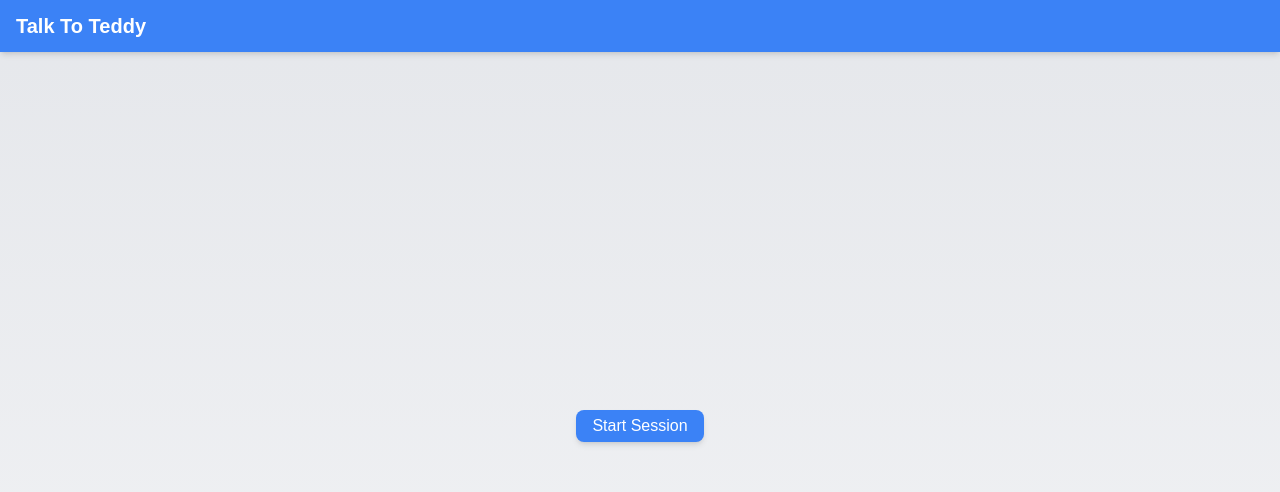
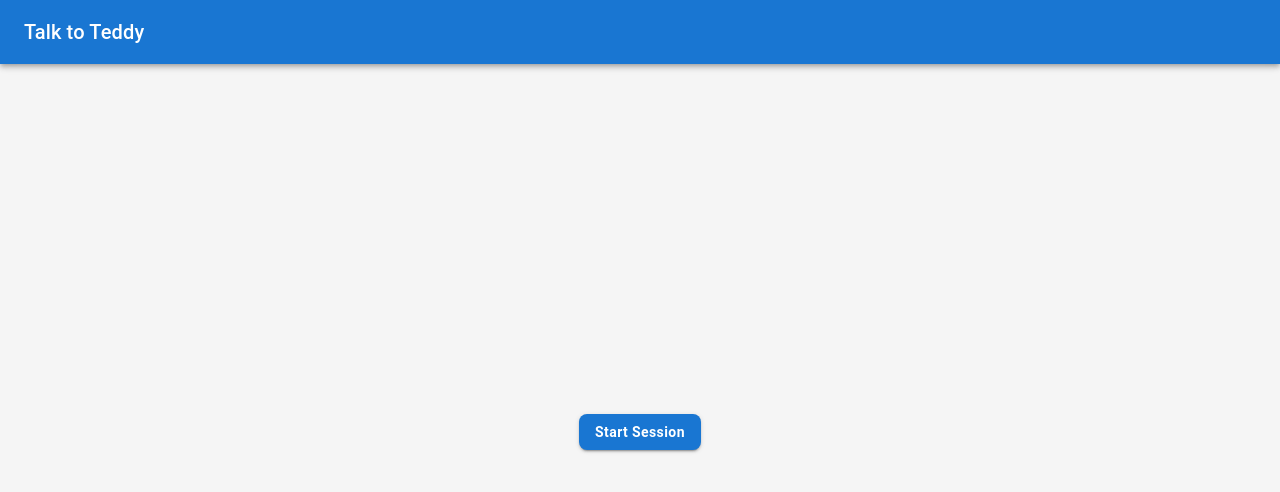
Before and after one commit to arzekeil/talk_to_duckie, a React (Vite) app: page / in a window 1280 px wide. Shown: the top 492 px of the page. Built offline with nearby package versions, Linux system fonts and the light colour scheme.

Commit message:
uses mui, added toggle to turn chat on and off

```diff
--- a/package.json
+++ b/package.json
@@ -10,7 +10,11 @@
     "preview": "vite preview"
   },
   "dependencies": {
+    "@emotion/react": "^11.13.5",
+    "@emotion/styled": "^11.13.5",
     "@monaco-editor/react": "^4.6.0",
+    "@mui/icons-material": "^6.1.9",
+    "@mui/material": "^6.1.9",
     "axios": "^1.7.8",
     "monaco-editor": "^0.52.0",
     "react": "^18.3.1",
--- a/src/App.tsx
+++ b/src/App.tsx
@@ -1,10 +1,10 @@
 import React, { useState } from "react";
-import AppBar from "./components/AppBar";
+import MyAppBar from "./components/MyAppBar";
 import MessageWidget from "./widgets/MessageWidget";
 import AudioRecorder from "./components/AudioRecorder";
 import Message from "./types/Message";
 import CodeEditor from "./components/CodeEditor";
-import { Editor } from "@monaco-editor/react";
+import { Box, Button, CircularProgress, Paper, Typography, Switch, FormControlLabel } from "@mui/material";
 
 const BASE_URL = "http://localhost:5000";
 
@@ -16,6 +16,7 @@ const App: React.FC = () => {
   const [codeOutput, setCodeOutput] = useState<string | null>(null);
   const [errorMessage, setErrorMessage] = useState<string | null>(null);
   const [question, setQuestion] = useState("");
+  const [showMessages, setShowMessages] = useState(true); // State to toggle message visibility
 
   const addUserMessage = (message: Message) => {
     setUserMessages((prevMessages) => [...prevMessages, message]);
@@ -53,11 +54,7 @@ const App: React.FC = () => {
           setQuestion(`# ${messageLine.split("Question: ")[1]}`);
           continue;
         }
-        const aiMessage = new Message(
-          Date.now(),
-          "recipient",
-          messageLine,
-        );
+        const aiMessage = new Message(Date.now(), "recipient", messageLine);
         addRecipientMessage(aiMessage);
         await new Promise((resolve) => setTimeout(resolve, 1000));
       }
@@ -111,7 +108,7 @@ const App: React.FC = () => {
         headers: {
           "Content-Type": "application/json",
         },
-        body: JSON.stringify({ code })
+        body: JSON.stringify({ code }),
       });
 
       if (!response.ok) throw new Error("Failed to execute code");
@@ -122,11 +119,7 @@ const App: React.FC = () => {
       for (let i = 0; i < data.response.length; i++) {
         const messageLine = data.response[i] || "I didn't understand that.";
 
-        const aiMessage = new Message(
-          Date.now(),
-          "recipient",
-          messageLine,
-        );
+        const aiMessage = new Message(Date.now(), "recipient", messageLine);
         addRecipientMessage(aiMessage);
         await new Promise((resolve) => setTimeout(resolve, 1000));
       }
@@ -148,49 +141,98 @@ const App: React.FC = () => {
   };
 
   return (
-    <div className="min-h-screen bg-gradient-to-b from-gray-200 to-gray-100 flex flex-col">
-      <AppBar />
+    <Box display="flex" flexDirection="column" minHeight="100vh" bgcolor="grey.100">
+      <MyAppBar />
 
-      <main className="flex-grow flex">
+      <Box flexGrow={1} display="flex">
         {!start && (
-          <div className="flex-grow flex justify-center items-center">
-            <button
-              className="bg-blue-500 text-white px-4 py-2 rounded-lg shadow-md hover:bg-blue-600 disabled:opacity-50"
+          <Box
+            flexGrow={1}
+            display="flex"
+            justifyContent="center"
+            alignItems="center"
+            p={2}
+          >
+            <Button
+              variant="contained"
+              color="primary"
               onClick={startSession}
               disabled={loading}
             >
-              {loading ? "Loading..." : "Start Session"}
-            </button>
-          </div>
+              {loading ? <CircularProgress size={24} color="inherit" /> : "Start Session"}
+            </Button>
+          </Box>
         )}
         {start && (
-          <div className="flex flex-grow" style={{ height: "calc(100vh - 64px)" }}>
+          <Box display="flex" flexGrow={1} height="calc(100vh - 64px)">
             {/* Code Editor */}
-            <div className="flex-grow bg-white shadow-lg rounded-l-xl p-4" style={{ width: "50%" }}>
+            <Box
+              flex={1}
+              bgcolor="white"
+              boxShadow={3}
+              borderRadius={2}
+              p={2}
+              display="flex"
+              flexDirection="column"
+            >
               <CodeEditor defaultLanguage="python" onRun={handleRunCode} />
-              {loading && <div className="text-center mt-4 animate-pulse">Running code...</div>}
+              {loading && (
+                <Typography variant="body1" textAlign="center" mt={2}>
+                  Running code...
+                </Typography>
+              )}
               {codeOutput && (
-                <div className="bg-gray-200 p-4 mt-4 rounded">
-                  <strong>Output:</strong>
-                  <pre>{codeOutput}</pre>
-                </div>
+                <Paper elevation={1} sx={{ p: 2, mt: 2 }}>
+                  <Typography variant="subtitle1" fontWeight="bold">
+                    Output:
+                  </Typography>
+                  <Typography variant="body2" component="pre">
+                    {codeOutput}
+                  </Typography>
+                </Paper>
               )}
-            </div>
+            </Box>
 
             {/* Chat Section */}
-            <div className="bg-white shadow-lg rounded-r-xl flex flex-col" style={{ width: "50%" }}>
-              {/* Chat Messages */}
-              <div className="flex-grow p-4 space-y-4 overflow-y-auto">
-                {sortMessages().map((message) => (
-                  <MessageWidget key={message.id} message={message} />
-                ))}
-              </div>
-              {/* Error Message */}
-              {errorMessage && (
-                <div className="text-red-500 text-center py-2 bg-red-100 rounded-md">{errorMessage}</div>
-              )}
+            <Box
+              flex={1}
+              bgcolor="white"
+              boxShadow={3}
+              borderRadius={2}
+              display="flex"
+              flexDirection="column"
+            >
+              {/* Toggle Switch */}
+              <Box p={2} display="flex" justifyContent="flex-end">
+                <FormControlLabel
+                  control={
+                    <Switch
+                      checked={showMessages}
+                      onChange={() => setShowMessages((prev) => !prev)}
+                      color="primary"
+                    />
+                  }
+                  label="Show Messages"
+                />
+              </Box>
+
+              {/* Messages Wrapper */}
+              <Box flexGrow={1} display="flex" flexDirection="column" overflow="auto" p={2}>
+                {showMessages &&
+                  sortMessages().map((message) => (
+                    <Box key={message.id} mb={1} px={1}>
+                      <MessageWidget message={message} />
+                    </Box>
+                  ))}
+              </Box>
+
               {/* Audio Recorder */}
-              <div className="bg-gray-100 border-t border-gray-300 p-4 rounded-b-xl">
+              <Box
+                p={2}
+                bgcolor="grey.200"
+                borderTop="1px solid"
+                borderColor="grey.300"
+              >
                 <AudioRecorder
                   onSend={({ audioUrl, text }) =>
                     addUserMessage(
@@ -203,12 +245,12 @@ const App: React.FC = () => {
                     )
                   }
                 />
-              </div>
-            </div>
-          </div>
+              </Box>
+            </Box>
+          </Box>
         )}
-      </main>
-    </div>
+      </Box>
+    </Box>
   );
 };
 
--- a/src/components/AppBar.tsx
+++ /dev/null
@@ -1,100 +0,0 @@
-import React, { useState } from "react";
-
-const AppBar: React.FC = () => {
-    const [isMenuOpen, setIsMenuOpen] = useState(false);
-
-    const toggleMenu = () => setIsMenuOpen(!isMenuOpen);
-
-    return (
-        <header className="bg-blue-500 text-white shadow-md">
-            <div className="container mx-auto px-4 py-3 flex items-center justify-between">
-                {/* Logo */}
-                <div className="text-xl font-bold">
-                    <a href="/">Talk To Teddy</a>
-                </div>
-
-                {/* Desktop Navigation */}
-                {/* <nav className="hidden md:flex space-x-6">
-                    <a
-                        href="#"
-                        className="hover:text-gray-300 transition-colors"
-                    >
-                        Home
-                    </a>
-                    <a
-                        href="#"
-                        className="hover:text-gray-300 transition-colors"
-                    >
-                        About
-                    </a>
-                    <a
-                        href="#"
-                        className="hover:text-gray-300 transition-colors"
-                    >
-                        Services
-                    </a>
-                    <a
-                        href="#"
-                        className="hover:text-gray-300 transition-colors"
-                    >
-                        Contact
-                    </a>
-                </nav> */}
-
-                {/* Mobile Menu Button */}
-                {/* <button
-                    className="md:hidden text-gray-300 focus:outline-none"
-                    onClick={toggleMenu}
-                    aria-label="Toggle Menu"
-                >
-                    <svg
-                        className="h-6 w-6"
-                        xmlns="http://www.w3.org/2000/svg"
-                        fill="none"
-                        viewBox="0 0 24 24"
-                        stroke="currentColor"
-                    >
-                        <path
-                            strokeLinecap="round"
-                            strokeLinejoin="round"
-                            strokeWidth={2}
-                            d={isMenuOpen ? "M6 18L18 6M6 6l12 12" : "M4 6h16M4 12h16M4 18h16"}
-                        />
-                    </svg>
-                </button> */}
-            </div>
-
-            {/* Mobile Navigation */}
-            {isMenuOpen && (
-                <nav className="md:hidden bg-blue-500">
-                    <a
-                        href="#"
-                        className="block py-2 px-4 hover:bg-gray-600 transition-colors"
-                    >
-                        Home
-                    </a>
-                    <a
-                        href="#"
-                        className="block py-2 px-4 hover:bg-gray-600 transition-colors"
-                    >
-                        About
-                    </a>
-                    <a
-                        href="#"
-                        className="block py-2 px-4 hover:bg-gray-600 transition-colors"
-                    >
-                        Services
-                    </a>
-                    <a
-                        href="#"
-                        className="block py-2 px-4 hover:bg-gray-600 transition-colors"
-                    >
-                        Contact
-                    </a>
-                </nav>
-            )}
-        </header>
-    );
-};
-
-export default AppBar;
--- /dev/null
+++ b/src/components/MyAppBar.tsx
@@ -0,0 +1,18 @@
+import React from "react";
+import AppBar from "@mui/material/AppBar";
+import Toolbar from "@mui/material/Toolbar";
+import Typography from "@mui/material/Typography";
+
+const MyAppBar: React.FC = () => {
+    return (
+        <AppBar position="static">
+            <Toolbar>
+                <Typography variant="h6" component="div" sx={{ flexGrow: 1 }}>
+                    Talk to Teddy
+                </Typography>
+            </Toolbar>
+        </AppBar>
+    );
+};
+
+export default MyAppBar;
--- a/src/main.tsx
+++ b/src/main.tsx
@@ -1,10 +1,16 @@
 import { StrictMode } from 'react'
 import { createRoot } from 'react-dom/client'
+import { ThemeProvider } from '@mui/material/styles';
+import CssBaseline from '@mui/material/CssBaseline';
 import './styles/index.css'
+import theme from './theme.ts';
 import App from './App.tsx'
 
 createRoot(document.getElementById('root')!).render(
   <StrictMode>
-    <App />
+    <ThemeProvider theme={theme}>
+      <CssBaseline />
+      <App />
+    </ThemeProvider>
   </StrictMode>,
 )
--- /dev/null
+++ b/src/theme.ts
@@ -0,0 +1,62 @@
+// theme.ts
+
+import { createTheme } from '@mui/material/styles';
+
+// Create a custom theme
+const theme = createTheme({
+    palette: {
+        primary: {
+            main: '#1976d2', // Primary color (blue)
+            light: '#63a4ff', // Light variant
+            dark: '#004ba0', // Dark variant
+            contrastText: '#ffffff', // Text color for primary buttons
+        },
+        secondary: {
+            main: '#dc004e', // Secondary color (red)
+            light: '#ff5c8d', // Light variant
+            dark: '#9a0036', // Dark variant
+            contrastText: '#ffffff', // Text color for secondary buttons
+        },
+        background: {
+            default: '#f5f5f5', // Default background color
+            paper: '#ffffff', // Background for cards and dialogs
+        },
+        text: {
+            primary: '#333333', // Default text color
+            secondary: '#555555', // Secondary text color
+        },
+    },
+    typography: {
+        fontFamily: '"Roboto", "Helvetica", "Arial", sans-serif',
+        h1: {
+            fontSize: '2.5rem',
+            fontWeight: 700,
+        },
+        h2: {
+            fontSize: '2rem',
+            fontWeight: 600,
+        },
+        body1: {
+            fontSize: '1rem',
+        },
+        button: {
+            textTransform: 'none', // Disable uppercase styling for buttons
+            fontWeight: 600,
+        },
+    },
+    spacing: 8, // Default spacing unit (e.g., 8px for 1 unit)
+    breakpoints: {
+        values: {
+            xs: 0, // Extra-small screens
+            sm: 600, // Small screens
+            md: 960, // Medium screens
+            lg: 1280, // Large screens
+            xl: 1920, // Extra-large screens
+        },
+    },
+    shape: {
+        borderRadius: 8, // Default border radius
+    },
+});
+
+export default theme;
```
Also changed, not shown: src/components/AudioRecorder.tsx (+58 -20 lines), src/components/CodeEditor.tsx (+26 -17 lines), src/widgets/MessageWidget.tsx (+21 -16 lines), src/components/AvatarScreen.tsx (deleted), src/widgets/AvatarWidget.tsx (deleted), 1 other file (tests, documents, lock files or other folders).
